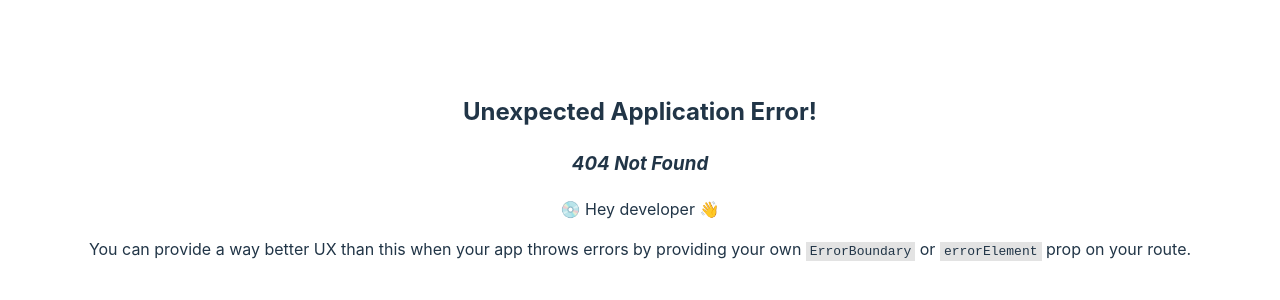
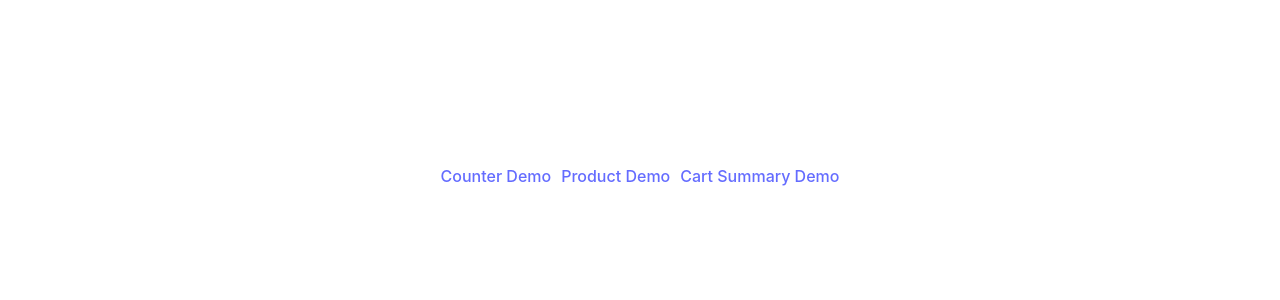
Before and after one commit to neominalsolutions/vite-react-redux, a React (Vite) app: page / in a window 1280 px wide. Before the commit this address had no page. Shown: the part 224-524 px from the top of the page. Built offline with nearby package versions, Linux system fonts and the light colour scheme.

Commit message:
refactor routing structure and integrate product API for demo

```diff
--- a/src/main.tsx
+++ b/src/main.tsx
@@ -1,7 +1,12 @@
 import { StrictMode } from 'react';
 import { createRoot } from 'react-dom/client';
 import { Provider } from 'react-redux';
-import { createBrowserRouter, RouterProvider } from 'react-router-dom';
+import {
+	createBrowserRouter,
+	Link,
+	Outlet,
+	RouterProvider,
+} from 'react-router-dom';
 import App from './App.tsx';
 import './index.css';
 import CartSummary from './pages/cart.summary.demo.tsx';
@@ -10,16 +15,38 @@ import { store } from './store.ts';
 
 const router = createBrowserRouter([
 	{
+		path: '/',
+		element: (
+			<>
+				<p style={{ padding: '10px' }}>
+					<Link style={{ padding: 5 }} to="/counter-demo">
+						Counter Demo
+					</Link>
+					<Link style={{ padding: 5 }} to="/product-demo">
+						Product Demo
+					</Link>
+					<Link style={{ padding: 5 }} to="/cart-summary-demo">
+						Cart Summary Demo
+					</Link>
+				</p>
+
+				<Outlet />
+			</>
+		),
+		children: [
+			{
 				path: '/counter-demo',
 				Component: App,
 			},
 			{
-		path: '/cart-demo',
+				path: '/product-demo',
 				Component: ProductDemo,
 			},
 			{
 				path: '/cart-summary-demo',
 				Component: CartSummary,
+			},
+		],
 	},
 ]);
 
--- a/src/pages/product.demo.tsx
+++ b/src/pages/product.demo.tsx
@@ -3,13 +3,20 @@ import { AppDispatch, RootState } from '../store';
 import { addToCart, CartItem, resetMessage } from '../slices/cart.slice';
 import { Link } from 'react-router-dom';
 import { useEffect } from 'react';
+import { productApi } from '../slices/product.slice';
 
 function ProductDemo() {
 	const dispatch = useDispatch<AppDispatch>();
 	const { action, cart } = useSelector((state: RootState) => state.cartReducer);
+	const { data, loading, error } = useSelector(
+		(state: RootState) => state.productReducer
+	);
 
 	useEffect(() => {
 		// cleanup function
+
+		dispatch(productApi()); // async thunk çalıştırılır
+
 		return () => {
 			console.log('component will unmount');
 			// arayüzde temizlenmesi gereken değerler varsa temizlenir
@@ -19,12 +26,11 @@ function ProductDemo() {
 		};
 	}, []);
 
-	// eslint-disable-next-line @typescript-eslint/no-explicit-any
-	const products: any[] = [
-		{ id: 1, name: 'Product 1', price: 100 },
-		{ id: 2, name: 'Product 2', price: 200 },
-		{ id: 3, name: 'Product 3', price: 300 },
-	];
+	// const products: any[] = [
+	// 	{ id: 1, name: 'Product 1', price: 100 },
+	// 	{ id: 2, name: 'Product 2', price: 200 },
+	// 	{ id: 3, name: 'Product 3', price: 300 },
+	// ];
 
 	// eslint-disable-next-line @typescript-eslint/no-explicit-any
 	const onAddCart = (product: any) => {
@@ -38,13 +44,21 @@ function ProductDemo() {
 		);
 	};
 
+	if (loading) {
+		return <div>Loading...</div>;
+	}
+
+	if (error) {
+		return <div>{error}</div>;
+	}
+
 	return (
 		<>
 			{(action.type === 'ADD_TO_CART' || action.type === 'INIT_CART') && (
 				<div style={{ color: 'green' }}>{action.message}</div>
 			)}
 
-			{products.map((product, index) => (
+			{data.map((product, index) => (
 				<>
 					<div key={index}>{product.name}</div>
 					<button
--- a/src/slices/product.slice.ts
+++ b/src/slices/product.slice.ts
@@ -16,13 +16,11 @@ export type ProductState = {
 	error: string;
 };
 
+const initialState: ProductState = { data: [], loading: false, error: '' };
+
 const productSlice = createSlice({
 	name: 'product',
-	initialState: {
-		data: [],
-		loading: false,
-		error: '',
-	},
+	initialState: initialState,
 	reducers: {},
 	extraReducers: (builder) => {
 		// async işlemler için ekstra reducerlar kullanılır
```
Lines whose indentation alone changed are shown as unchanged.
